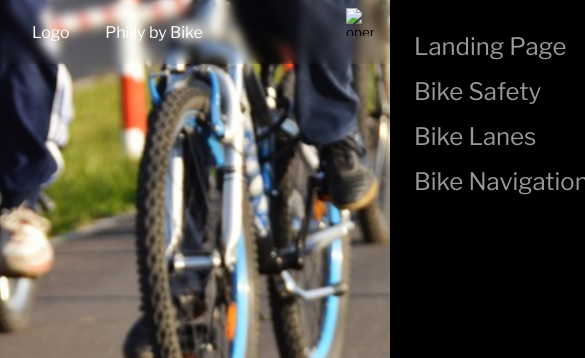
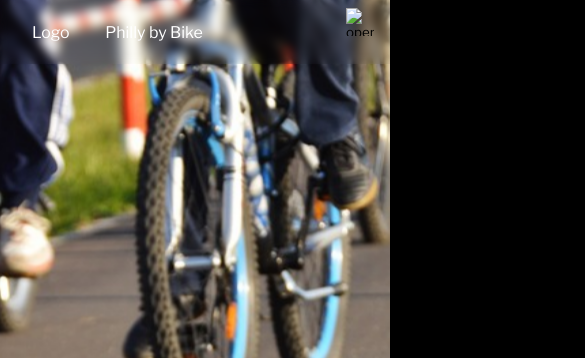
Before and after one commit to kenrickchen/philly-by-bike, a plain HTML site: page index.html in a window 390 px wide. Shown: the top 358 px of the page, 585 px wide, since content can reach past the window. Drawn offline with nearby package versions, Linux system fonts and the light colour scheme.

Commit message:
fixed horizontal overflow on mobile

```diff
--- a/index.html
+++ b/index.html
@@ -38,7 +38,7 @@
             </div>
             <div id="div-2">
                 <h2>Why bother?</h2>
-                <p></p>
+                <p><br><br><br><br><br><br><br><br><br><br><br><br><br><br><br><br><br><br><br></p>
             </div>
         </div>
     </div>
--- a/styles/global.css
+++ b/styles/global.css
@@ -12,16 +12,18 @@
 
 html {
     height: 100vh;
-    overflow: hidden;
+    overflow-x: hidden;
 }
 
 body {
+    position: relative;
     width: 100vw;
     height: 100vh;
     background: black;
     display: flex;
     margin: 0;
     flex-direction: column;
+    overflow-x: hidden;
 }
 
 #wrapper {
--- a/styles/index.css
+++ b/styles/index.css
@@ -1,5 +1,6 @@
 #content {
     position: absolute;
+    top: 0;
     height: 100vh;
     width: 100%;
     perspective: 1px;
@@ -14,6 +15,7 @@
     width: 100%;
     background-color: transparent;
     display: flex;
+    align-items: center;
     justify-content: center;
     z-index: -1;
     transform-style: preserve-3d;
@@ -22,7 +24,7 @@
 #div-1::before {
     content: "";
     width: 100%;
-    height: 100%;
+    min-height: 100%;
     position: absolute;
     background: url("../resources/biking.jpg") top center;
     background-size: cover;
@@ -33,7 +35,6 @@
     position: absolute;
     color: white;
     text-shadow: 0.05em 0.05em 0.2em black;
-    top: 40%;
     text-align: center;
     font-size: min(10vw, 64px);
     font-weight: 450;
```
